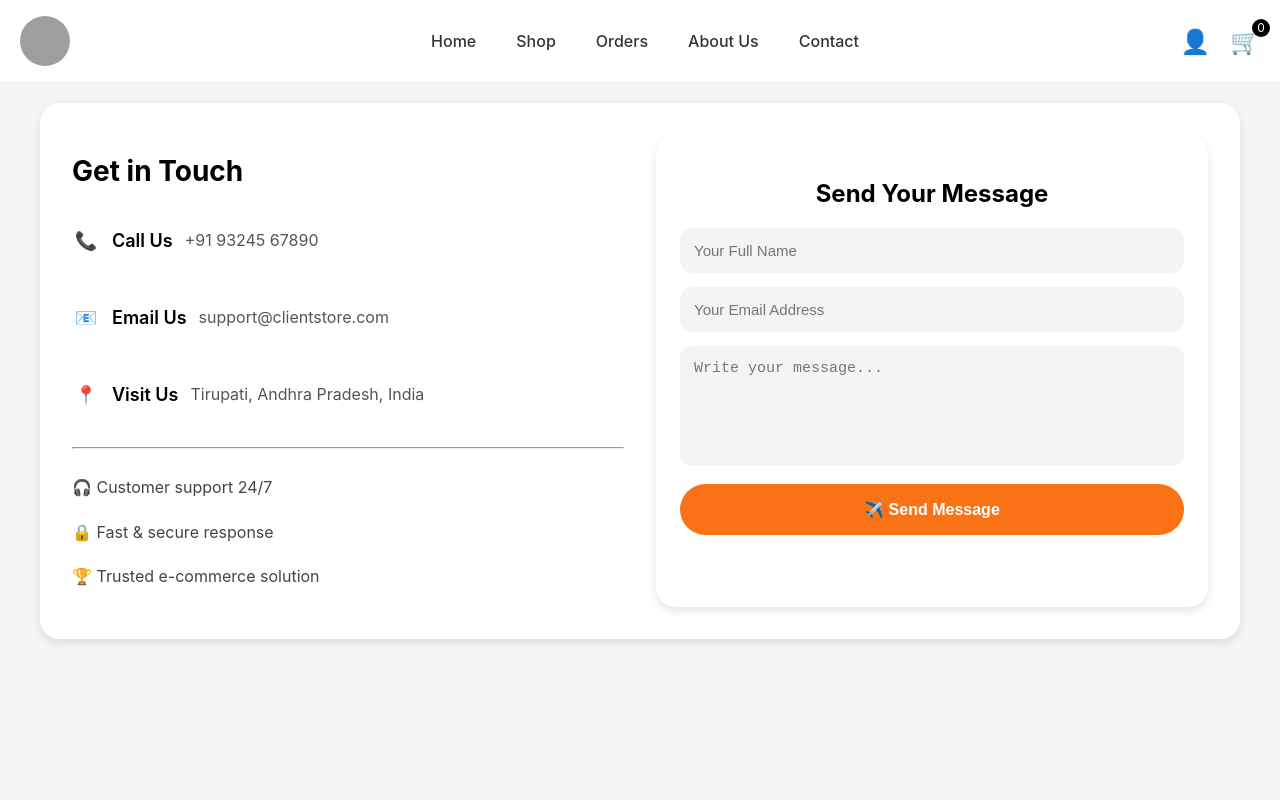
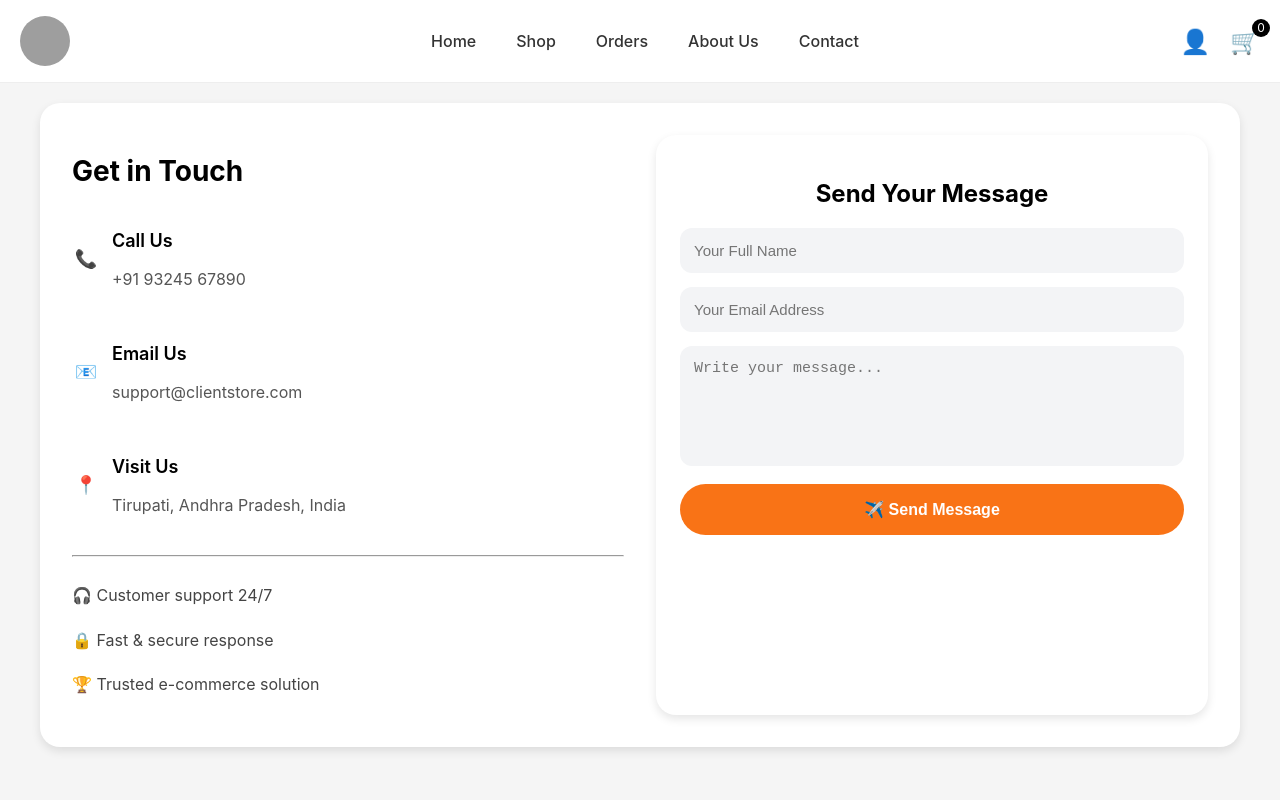
Before and after one commit to pathapatisneha2025-commits/Clothingwebsite, a React (Create React App) app: page /contact in a window 1280 px wide. Shown: the top 800 px of the page. Built offline with nearby package versions, Linux system fonts and the light colour scheme; grey boxes are pictures that could not be loaded.

Commit message:
changes made

```diff
--- a/src/pages/Contact.jsx
+++ b/src/pages/Contact.jsx
@@ -35,13 +35,13 @@ export default function Contact() {
 
   const itemRow = {
     display: "flex",
-    alignItems: "center", // centered icon + text
+    alignItems: "center",
     gap: "12px",
     marginBottom: "20px"
   };
 
   const icon = {
-    fontSize: "18px", // smaller and aligned
+    fontSize: "18px",
     display: "flex",
     alignItems: "center",
     justifyContent: "center",
@@ -88,35 +88,87 @@ export default function Contact() {
 
   return (
     <>
+      {/* MOBILE RESPONSIVE CSS */}
+      <style>{`
+        @media (max-width: 768px) {
+          .contact-card-wrapper {
+            grid-template-columns: 1fr !important;
+            padding: 20px !important;
+            gap: 20px !important;
+          }
+
+          .contact-title {
+            font-size: 24px !important;
+          }
+
+          .contact-right {
+            padding: 20px !important;
+          }
+        }
+
+        @media (max-width: 480px) {
+          .contact-card-wrapper {
+            padding: 16px !important;
+          }
+
+          .contact-title {
+            font-size: 22px !important;
+          }
+
+          .contact-item-row {
+            gap: 8px !important;
+          }
+
+          .contact-icon {
+            width: 24px !important;
+            height: 24px !important;
+            font-size: 16px !important;
+          }
+
+          .contact-input {
+            padding: 12px !important;
+            font-size: 14px !important;
+          }
+
+          .contact-button {
+            padding: 14px !important;
+            font-size: 15px !important;
+          }
+        }
+      `}</style>
+
       <Navbar />
+
       <div style={container}>
-        <div style={cardWrapper}>
+        <div className="contact-card-wrapper" style={cardWrapper}>
+
+          {/* LEFT SECTION */}
           <div>
-            <h1 style={sectionTitle}>Get in Touch</h1>
+            <h1 className="contact-title" style={sectionTitle}>Get in Touch</h1>
 
-            <div style={itemRow}>
-              <div style={icon}>📞</div>
-
+            <div className="contact-item-row" style={itemRow}>
+              <div className="contact-icon" style={icon}>📞</div>
+              <div>
                 <h3 style={{ fontSize: "18px", fontWeight: 600 }}>Call Us</h3>
                 <p style={{ color: "#555" }}>+91 93245 67890</p>
               </div>
+            </div>
 
-
-            <div style={itemRow}>
-              <div style={icon}>📧</div>
-
+            <div className="contact-item-row" style={itemRow}>
+              <div className="contact-icon" style={icon}>📧</div>
+              <div>
                 <h3 style={{ fontSize: "18px", fontWeight: 600 }}>Email Us</h3>
                 <p style={{ color: "#555" }}>support@clientstore.com</p>
               </div>
+            </div>
 
-
-            <div style={itemRow}>
-              <div style={icon}>📍</div>
-
+            <div className="contact-item-row" style={itemRow}>
+              <div className="contact-icon" style={icon}>📍</div>
+              <div>
                 <h3 style={{ fontSize: "18px", fontWeight: 600 }}>Visit Us</h3>
                 <p style={{ color: "#555" }}>Tirupati, Andhra Pradesh, India</p>
               </div>
-
+            </div>
 
             <hr style={{ margin: "24px 0" }} />
 
@@ -127,20 +179,27 @@ export default function Contact() {
             </div>
           </div>
 
-          <div style={rightBox}>
-            <h2 style={{ textAlign: "center", fontSize: "24px", fontWeight: 700, marginBottom: "20px" }}>
+          {/* RIGHT SECTION */}
+          <div className="contact-right" style={rightBox}>
+            <h2 style={{
+              textAlign: "center",
+              fontSize: "24px",
+              fontWeight: 700,
+              marginBottom: "20px"
+            }}>
               Send Your Message
             </h2>
 
             <form>
-              <input type="text" placeholder="Your Full Name" style={input} />
-              <input type="email" placeholder="Your Email Address" style={input} />
-              <textarea placeholder="Write your message..." style={textarea}></textarea>
-              <button type="submit" style={button}>✈️ Send Message</button>
+              <input type="text" placeholder="Your Full Name" className="contact-input" style={input} />
+              <input type="email" placeholder="Your Email Address" className="contact-input" style={input} />
+              <textarea placeholder="Write your message..." className="contact-input" style={textarea}></textarea>
+              <button type="submit" className="contact-button" style={button}>✈️ Send Message</button>
             </form>
           </div>
         </div>
       </div>
+
       <Footer />
     </>
   );
```
